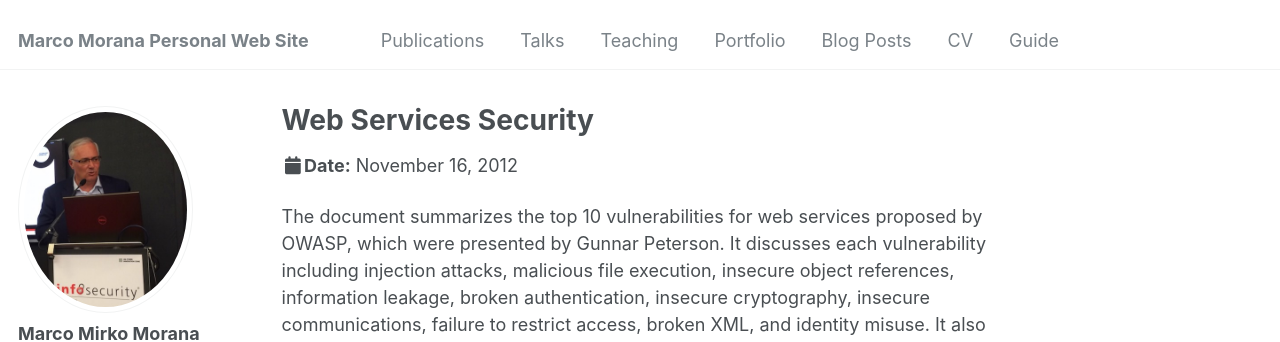
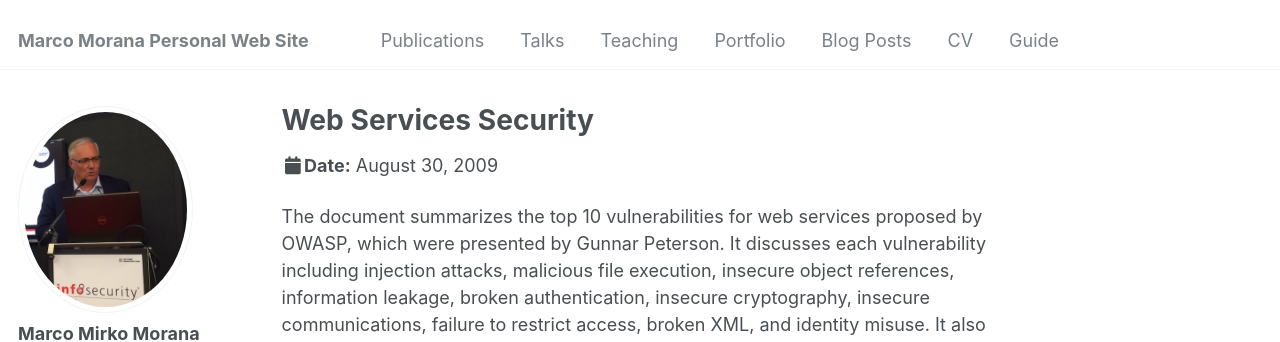
Before and after one commit to mmorana1/marcom, a Jekyll site: the page built from _talks/2009-August 30.md, in a window 1280 px wide and 1130 px high. Shown: the top 342 px of the window. Built offline with Jekyll 4.4.1, drawn with Linux system fonts in a browser that asks for light colours.

Commit message:
Update 2009-August 30.md

```diff
--- a/_talks/2009-August 30.md
+++ b/_talks/2009-August 30.md
@@ -4,7 +4,7 @@ collection: talks
 type: "Talk"
 permalink: /talks/2009-August 30
 venue: "OWASP Cincinnati"
-date: 2012-11-16
+date: 2009-8-30
 location: "Cincinnati, Ohio"
 ---
 
```
